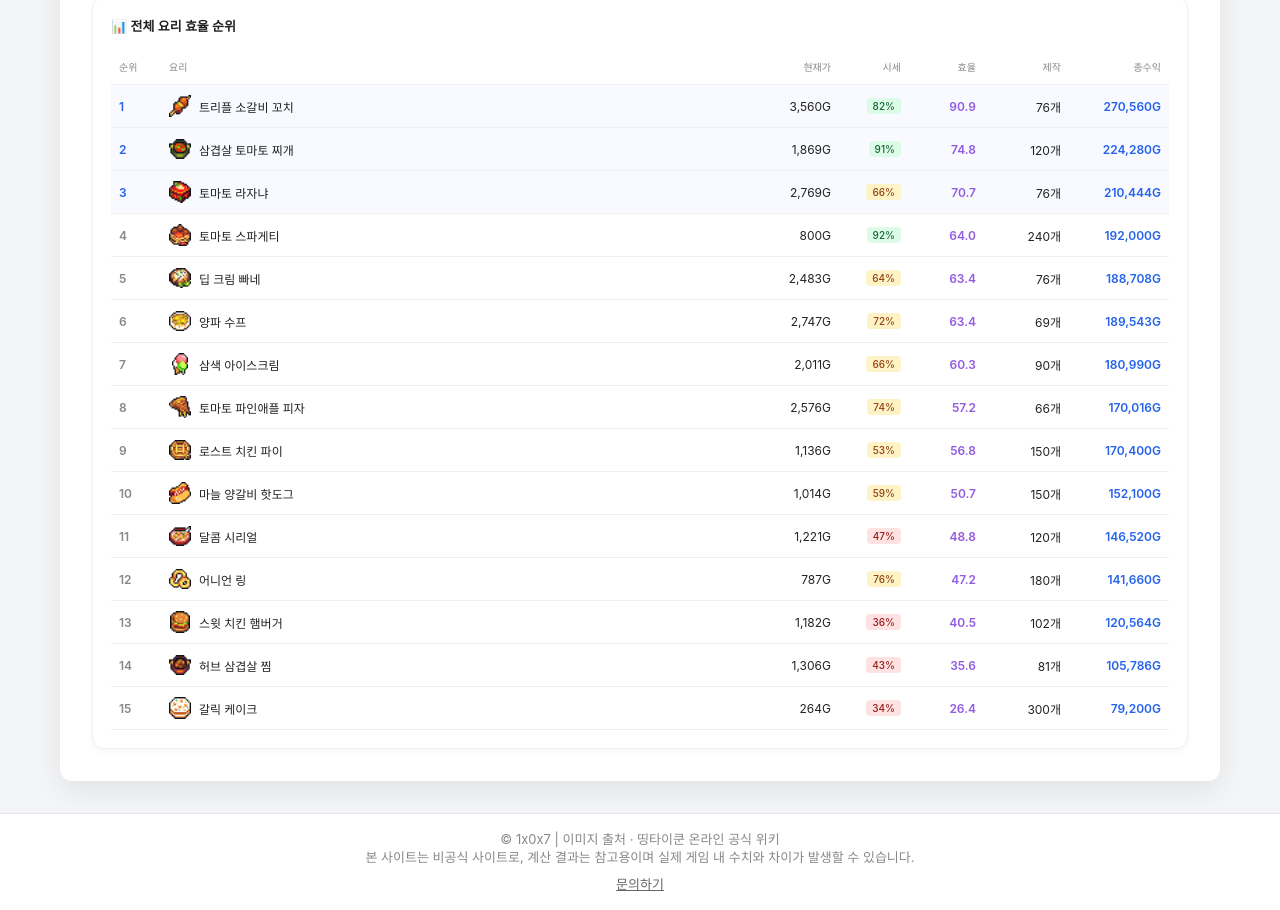
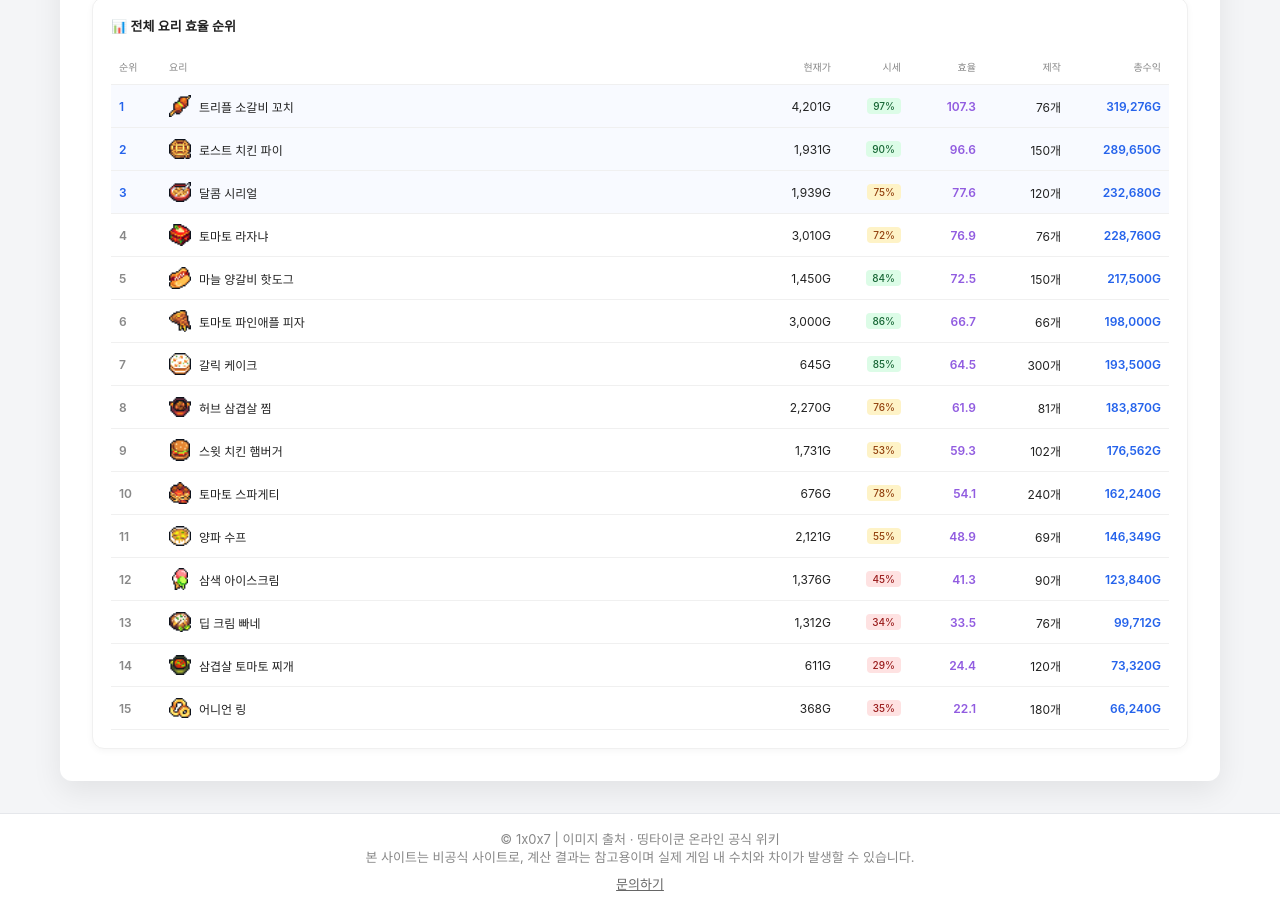
Before and after one commit to 1x0x7/107spa, a Next.js app: page /farming/efficiency in a window 1280 px wide. Shown: the part 920-1830 px from the top of the page. Built offline with nearby package versions, Linux system fonts and the light colour scheme.

Commit message:
farming update

```diff
--- a/data/farming.ts
+++ b/data/farming.ts
@@ -200,21 +200,21 @@ export const FARMING_EXPERT_DESC = {
 
 // 기본 시세 설정 (3일마다 수정)
 export const DEFAULT_PRICES: Record<string, number> = {
-  "토마토 스파게티": 800,
-  "어니언 링": 787,
-  "갈릭 케이크": 264,
-  "삼겹살 토마토 찌개": 1869,
-  "삼색 아이스크림": 2011,
-  "마늘 양갈비 핫도그": 1014,
-  "달콤 시리얼": 1221,
-  "로스트 치킨 파이": 1136,
-  "스윗 치킨 햄버거": 1182,
-  "토마토 파인애플 피자": 2576,
-  "양파 수프": 2747,
-  "허브 삼겹살 찜": 1306,
-  "토마토 라자냐": 2769,
-  "딥 크림 빠네": 2483,
-  "트리플 소갈비 꼬치": 3560
+  "토마토 스파게티": 676,
+  "어니언 링": 368,
+  "갈릭 케이크": 645,
+  "삼겹살 토마토 찌개": 611,
+  "삼색 아이스크림": 1376,
+  "마늘 양갈비 핫도그": 1450,
+  "달콤 시리얼": 1939,
+  "로스트 치킨 파이": 1931,
+  "스윗 치킨 햄버거": 1731,
+  "토마토 파인애플 피자": 3000,
+  "양파 수프": 2121,
+  "허브 삼겹살 찜": 2270,
+  "토마토 라자냐": 3010,
+  "딥 크림 빠네": 1312,
+  "트리플 소갈비 꼬치": 4201
 }
 
 // 효율 계산용 요리 레시피 데이터 (베이스 필요량 포함)
```
Also changed, not shown: data/updates.ts (+4 -6 lines).
